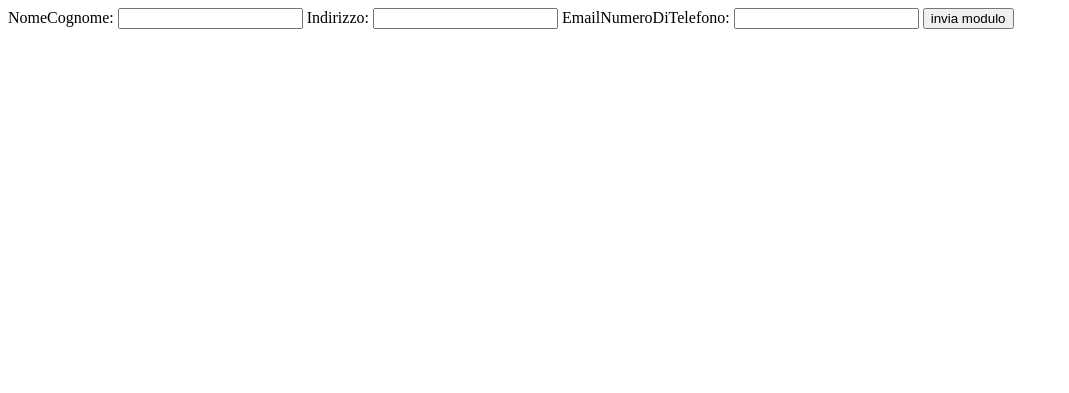
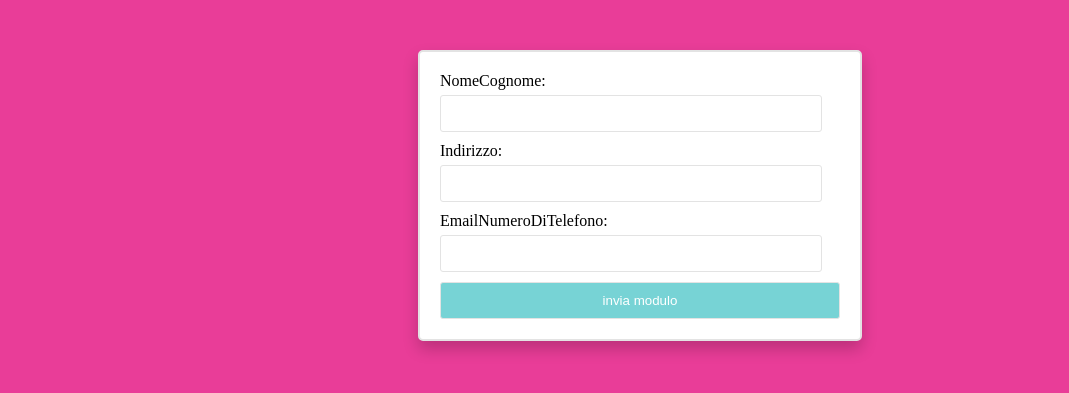
Before and after one commit to NicoloCossu/ProgettoISW, a Django app: page /adotta/ in a window 1280 px wide. Shown: the top 393 px of the page, without its empty margins (0-1069 px from the left). Run offline with Django 4.2, Linux system fonts and the light colour scheme.

Commit message:
Aggiunto css per la pagina di adozione
Bisogna sistemare il nome dei campi

```diff
--- a/ProgettoISW/polls/static/styles.css
+++ b/ProgettoISW/polls/static/styles.css
@@ -11,25 +11,27 @@
 .dropdown{
     background-color: rgb(119, 211, 213);
     color: rgb(58, 58, 58);
-    border-color: rgb(175, 175, 175);
+    border-color: #fff;
     border-width: 3px;
     width: 20%;
     margin-left: 20%;
     margin-top: 10%;
     font-size: 25px;
     box-shadow: 0px 8px 16px 0px rgba(0,0,0,0.2);
+    border-radius: 3px;
 }
 
 .pulsante{
     background-color: rgb(119, 211, 213);
     color: rgb(58, 58, 58);
-    border-color: rgb(175, 175, 175);
+    border-color: #fff;
     border-width: 3px;
     width: 20%;
     margin-right: 20%;
     margin-top: 10%;
     font-size: 25px;
     box-shadow: 0px 8px 16px 0px rgba(0,0,0,0.2);
+    border-radius: 3px;
 }
 
 .pulsante:hover {background-color: #00ddff;}
@@ -49,7 +51,7 @@
 }
 
 table{
-    background-color: rgb(175, 175, 175);
+    background-color: #e3e3e3;
     color: rgb(58, 58, 58);
     margin: auto;
     margin-top: 15%;
@@ -57,7 +59,7 @@
     width: 70%;
     padding: 3px;
     box-shadow: 0px 8px 16px 0px rgba(0,0,0,0.2);
-
+    border-radius: 3px;
 }
 
 th, td{
@@ -70,3 +72,50 @@
 td{
     font-size: 25px;
 }
+
+
+
+
+
+
+
+/* Style for the form container */
+form {
+    max-width: 400px;
+    margin: auto;
+    padding: 20px;
+    border: 2px solid #e3e3e3;
+    border-radius: 5px;
+    box-shadow: 0px 8px 16px 0px rgba(0,0,0,0.2);
+    background-color: #fff;
+    margin-top: 50px;
+}
+
+form label{
+    background-color: #fff;
+}
+
+/* Style for the form fields */
+form input[type="text"],
+form input[type="email"],
+form select {
+    width: 90%;
+    padding: 10px;
+    margin-bottom: 10px;
+    margin-top: 5px;
+    border: 1.5px solid #e3e3e3;
+    border-radius: 3px;
+    background-color: #fff;
+}
+
+/* Style for the submit button */
+form button[type="submit"] {
+    width: 100%;
+    padding: 10px;
+    background-color: rgb(119, 211, 213);
+    color: #fff;
+    border: 1px solid #e3e3e3;
+    border-radius: 3px;
+}
+
+form button:hover {background-color: #00ddff;}
--- a/ProgettoISW/polls/templates/adotta.html
+++ b/ProgettoISW/polls/templates/adotta.html
@@ -1,6 +1,25 @@
+{% load static %}
 
-<form method="POST" action="{% url 'adotta' %}">
-    {% csrf_token %}
-    {{ form.as_table }}
-    <button type="submit">invia modulo</button>
-</form>
+<!DOCTYPE html>
+
+<html>
+    <head>
+        <meta charset="utf-8">
+        <meta http-equiv="X-UA-Compatible" content="IE=edge">
+        <title>Adotta</title>
+        <meta name="description" content="">
+        <meta name="viewport" content="width=device-width, initial-scale=1">
+        <link rel="stylesheet" type="text/css" href="{% static 'styles.css' %}">
+    </head>
+    <body>
+
+
+        <form method="POST" action="{% url 'adotta' %}">
+            {% csrf_token %}
+            {{ form.as_table }}
+            <button type="submit">invia modulo</button>
+        </form>
+
+
+    </body>
+</html>
```
